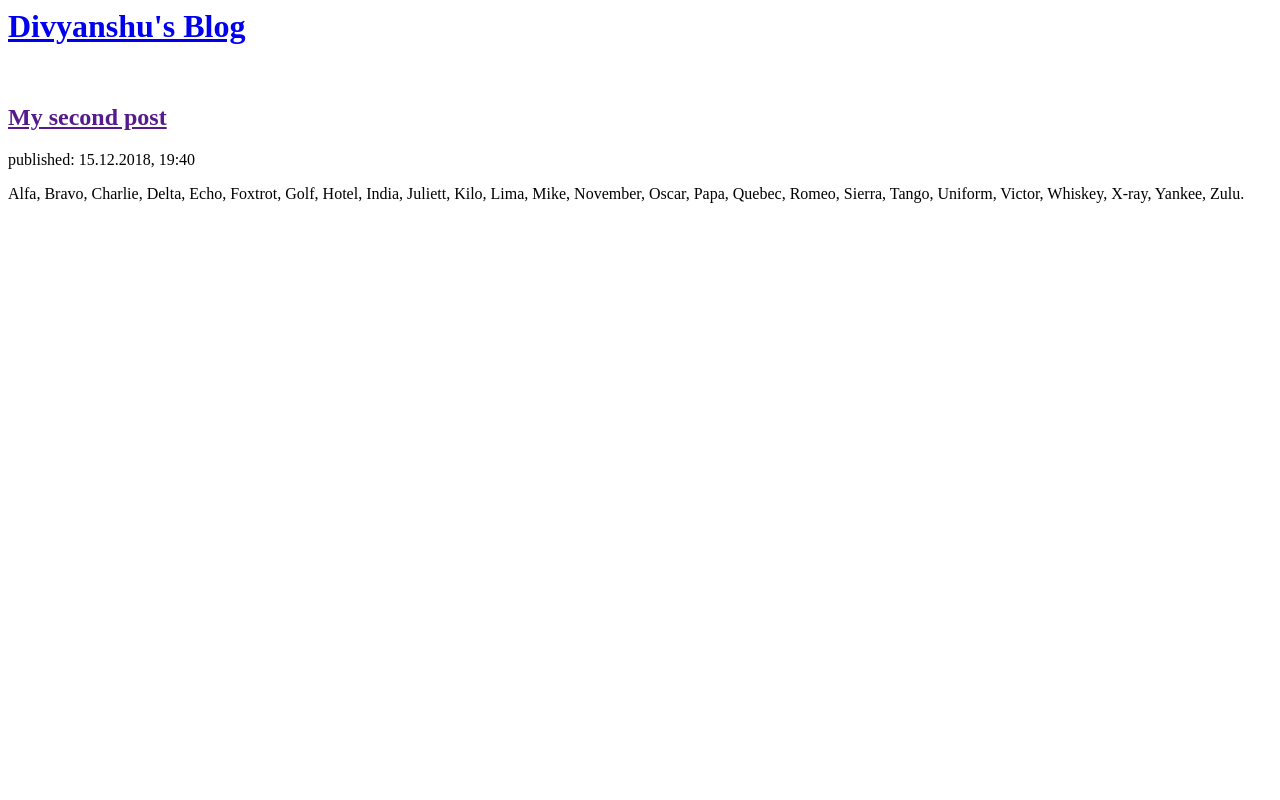
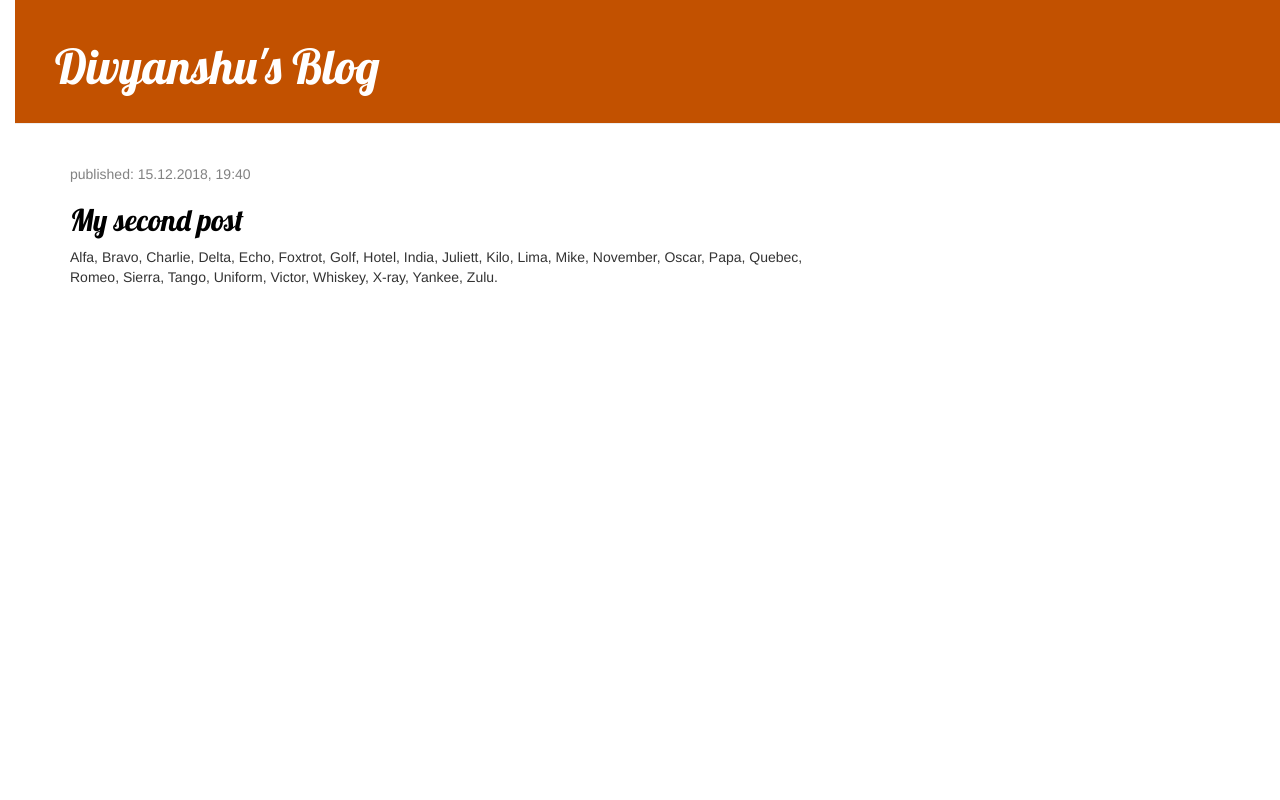
Before and after one commit to divyanshusengar/my-first-blog, a Django app: page / in a window 1280 px wide. Run offline with Django 3.2, Linux system fonts and the light colour scheme; data that the repository does not hold is empty; some libraries are stand-ins or nearby versions.

Commit message:
Added view and template for detailed blog post as well as CSS for the site.

```diff
--- /dev/null
+++ b/blog/static/css/blog.css
@@ -0,0 +1,58 @@
+h1 a{
+    color: #C25100;
+    font-family: 'Lobster';
+}
+h2 a{
+	color: black;
+    font-family: 'Lobster';
+}
+body {
+    padding-left: 15px;
+}
+
+.page-header {
+    background-color: #C25100;
+    margin-top: 0;
+    padding: 20px 20px 20px 40px;
+}
+
+.page-header h1, .page-header h1 a, .page-header h1 a:visited, .page-header h1 a:active {
+    color: #ffffff;
+    font-size: 36pt;
+    text-decoration: none;
+}
+
+.content {
+    margin-left: 40px;
+}
+
+h1, h2, h3, h4 {
+    font-family: 'Lobster', cursive;
+}
+
+.date {
+    color: #828282;
+}
+
+.save {
+    float: right;
+}
+
+.post-form textarea, .post-form input {
+    width: 100%;
+}
+
+.top-menu, .top-menu:hover, .top-menu:visited {
+    color: #ffffff;
+    float: right;
+    font-size: 26pt;
+    margin-right: 20px;
+}
+
+.post {
+    margin-bottom: 70px;
+}
+
+.post h1 a, .post h1 a:visited {
+    color: #000000;
+}
--- /dev/null
+++ b/blog/templates/blog/base.html
@@ -0,0 +1,23 @@
+{% load static %}
+<html>
+	<head>
+        <title>Divyanshu's test blog</title>
+        <link rel="stylesheet" href="//maxcdn.bootstrapcdn.com/bootstrap/3.2.0/css/bootstrap.min.css">
+        <link rel="stylesheet" href="//maxcdn.bootstrapcdn.com/bootstrap/3.2.0/css/bootstrap-theme.min.css">
+        <link href="https://fonts.googleapis.com/css?family=Lobster" rel="stylesheet">
+        <link rel="stylesheet" href="{% static 'css/blog.css' %}">
+	</head>
+    <body>
+        <div class="page-header">
+            <h1><a href="">Divyanshu's Blog</a></h1>
+        </div>
+        <div class="content container">
+    		<div class="row">
+        		<div class="col-md-8">
+        			{% block content %}
+                    {% endblock %}
+				</div>
+			</div>
+		</div>
+    </body>
+</html>
--- a/blog/templates/blog/post_list.html
+++ b/blog/templates/blog/post_list.html
@@ -1,24 +1,21 @@
-<html>
-	<head>
-        <title>Divyanshu's test blog</title>
-    </head>
-    <body>
-        <div>
-            <h1><a href="/">Divyanshu's Blog</a></h1>
-        </div>
+{% extends 'blog/base.html' %}
+    {% block content %}
         {% for post in posts %}
-    		<div>
+    		<div class="post">
     			<br>
-        		<h2><a href="">{{ post.title }}</a></h2>
-        		<p>published: {{ post.published_date }}</p>
+    			<div class="date">
+        			<p>published: {{ post.published_date }}</p>
+        		</div>
+        		<h2><a href="{% url 'post_detail' pk=post.pk %}">{{ post.title }}</a></h2>
         		<p>{{ post.text|linebreaksbr }}</p>
     		</div>
 		{% endfor %}
-        <div>
+		<div>
             <br>
-            <h2><a href="">My second post</a></h2>
-            <p>published: 15.12.2018, 19:40</p>
-            <p>Alfa, Bravo, Charlie, Delta, Echo, Foxtrot, Golf, Hotel, India, Juliett, Kilo, Lima, Mike, November, Oscar, Papa, Quebec, Romeo, Sierra, Tango, Uniform, Victor, Whiskey, X-ray, Yankee, Zulu.</p>
+            <div class="date">
+            	<p>published: 15.12.2018, 19:40</p>
+            </div>
+             	<h2><a href="">My second post</a></h2>
+            	<p>Alfa, Bravo, Charlie, Delta, Echo, Foxtrot, Golf, Hotel, India, Juliett, Kilo, Lima, Mike, November, Oscar, Papa, Quebec, Romeo, Sierra, Tango, Uniform, Victor, Whiskey, X-ray, Yankee, Zulu.</p>
         </div>
-    </body>
-</html>
+    {% endblock %}
--- a/blog/urls.py
+++ b/blog/urls.py
@@ -3,4 +3,5 @@ from . import views
 
 urlpatterns = [
     path('', views.post_list, name='post_list'),
+    path('post/<int:pk>/', views.post_detail, name='post_detail'),
 ]
--- a/blog/views.py
+++ b/blog/views.py
@@ -1,6 +1,9 @@
-from django.shortcuts import render
+from django.shortcuts import render, get_object_or_404
 from django.utils import timezone
 from .models import Post
 def post_list(request):
 	posts = Post.objects.filter(published_date__lte=timezone.now()).order_by('published_date')
 	return render(request, 'blog/post_list.html', {'posts':posts})
+def post_detail(request, pk):
+    post = get_object_or_404(Post, pk=pk)
+    return render(request, 'blog/post_detail.html', {'post': post})
--- a/mysite/settings.py
+++ b/mysite/settings.py
@@ -120,3 +120,4 @@ USE_TZ = True
 
 STATIC_URL = '/static/'
 STATIC_ROOT = os.path.join(BASE_DIR,'static')
+STATICFILES_DIRS = ['C:/Users/Blankface/djangogirls/blog/static']
```
Also changed, not shown: blog/templates/blog/post_detail.html (added, +13 -0 lines).
